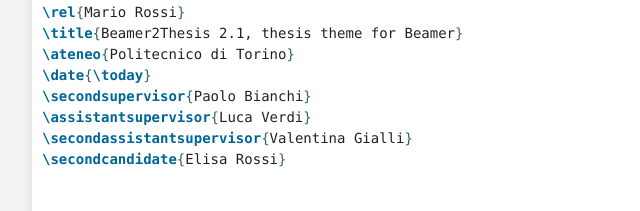
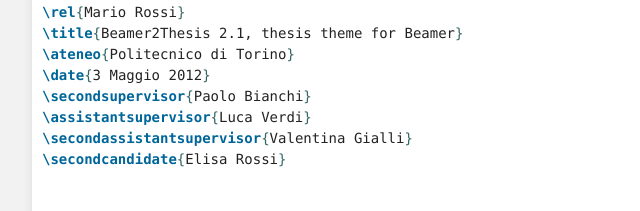
Before and after one commit to cfiandra/Beamer2Thesis, a plain HTML site: page index.html in a window 1280 px wide. Shown: the part 2589-2800 px from the top of the page, 288-928 px from the left. Drawn offline with Linux system fonts and the light colour scheme.

Commit message:
Update index.html

```diff
--- a/index.html
+++ b/index.html
@@ -100,7 +100,7 @@ text
 <span class="k">\rel</span><span class="nb">{</span>Mario Rossi<span class="nb">}</span>
 <span class="k">\title</span><span class="nb">{</span>Beamer2Thesis 2.1, thesis theme for Beamer<span class="nb">}</span>
 <span class="k">\ateneo</span><span class="nb">{</span>Politecnico di Torino<span class="nb">}</span>
-<span class="k">\date</span><span class="nb">{</span><span class="k">\today</span><span class="nb">}</span>
+<span class="k">\date</span><span class="nb">{</span>3 Maggio 2012<span class="nb">}</span>
 <span class="k">\secondsupervisor</span><span class="nb">{</span>Paolo Bianchi<span class="nb">}</span>
 <span class="k">\assistantsupervisor</span><span class="nb">{</span>Luca Verdi<span class="nb">}</span>
 <span class="k">\secondassistantsupervisor</span><span class="nb">{</span>Valentina Gialli<span class="nb">}</span>
```
